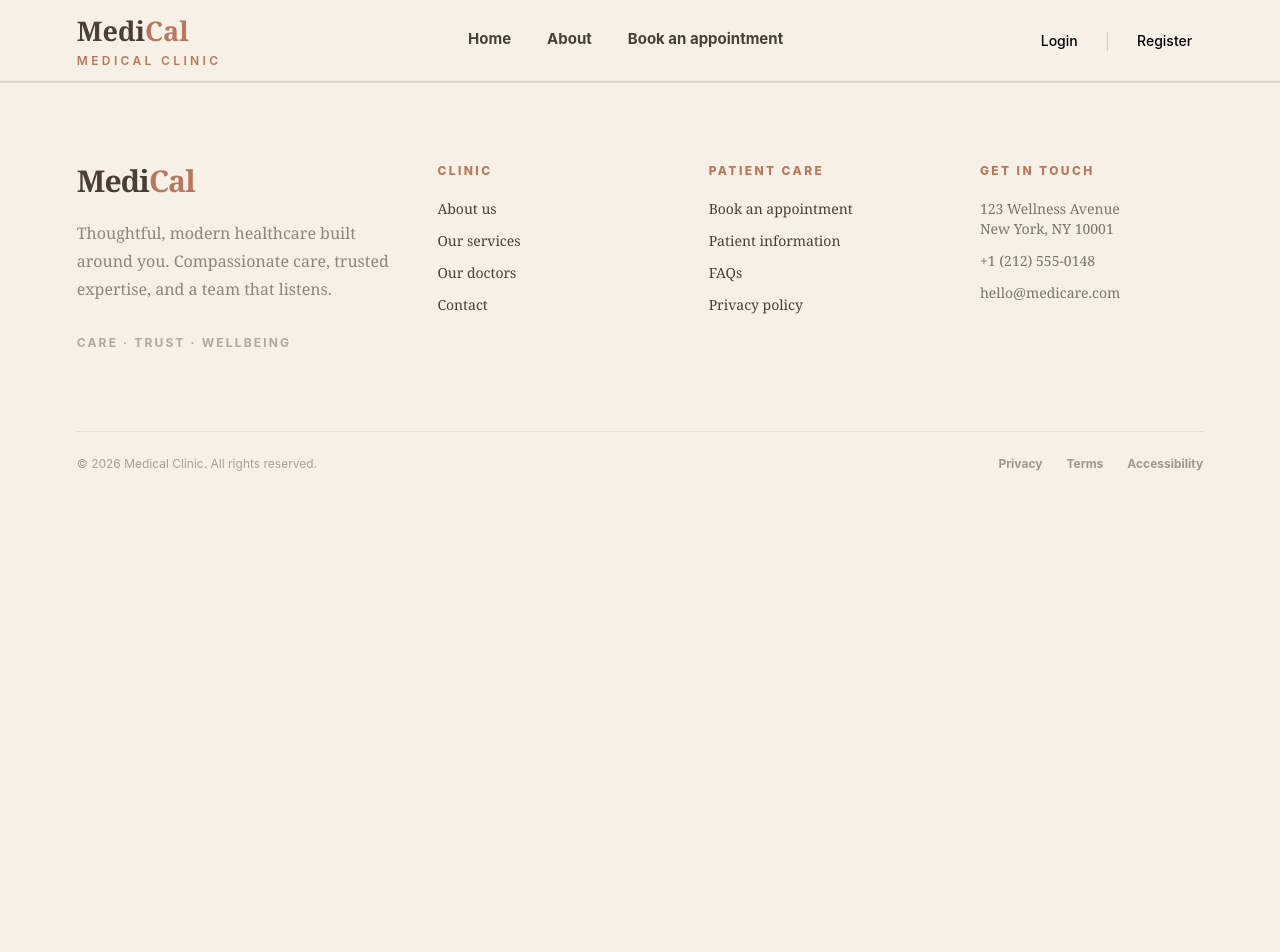
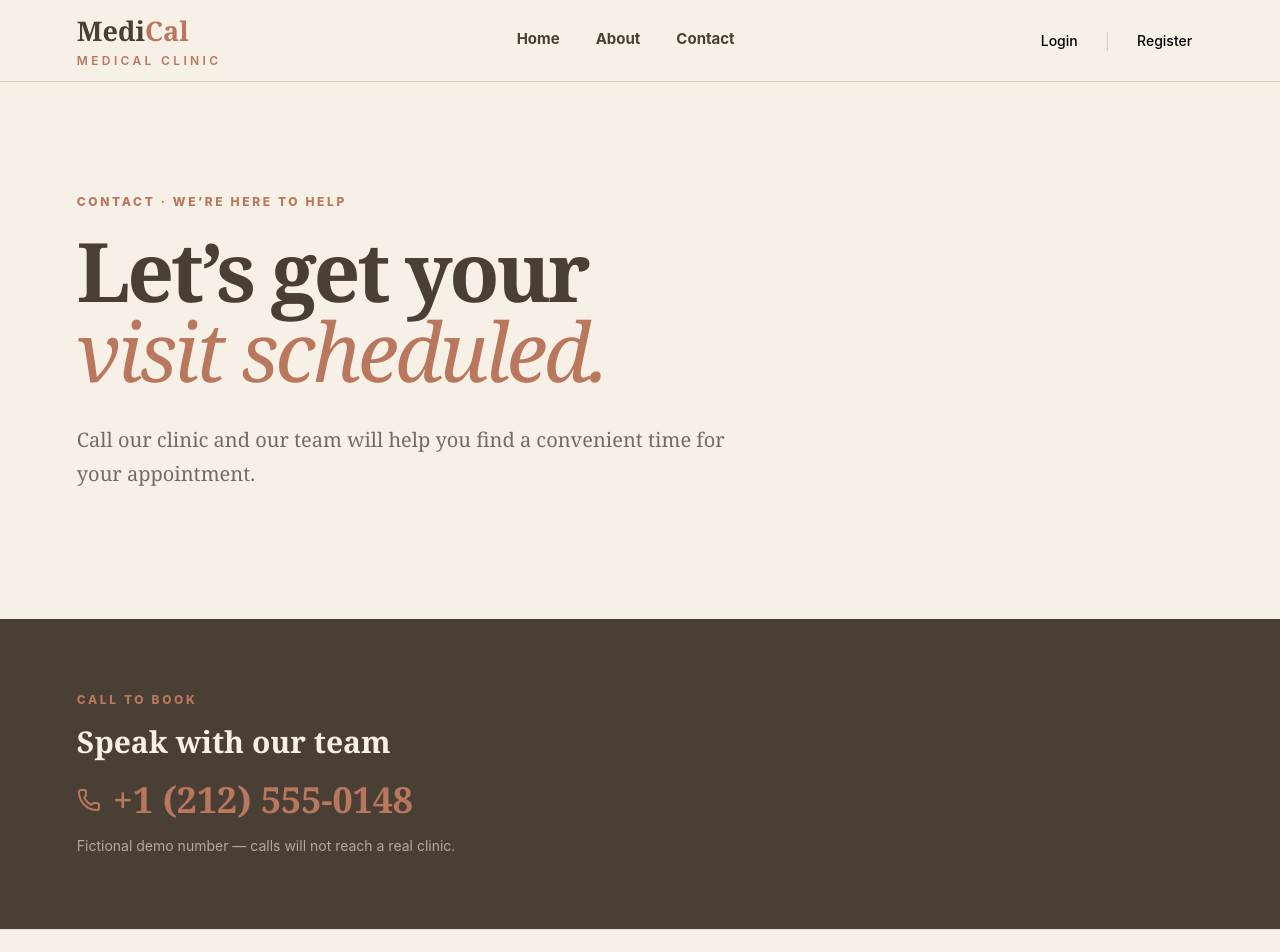
Before and after one commit to medical-com/client, a React (Vite) app: page /contact in a window 1280 px wide. Shown: the top 952 px of the page. Before the commit the page ends 800 px from the top, so only its background shows below. Built offline with nearby package versions, Linux system fonts and the light colour scheme; no server answers.

Commit message:
feat: add contact page & disable book an appointment page

```diff
--- a/src/components/layout/footer/index.tsx
+++ b/src/components/layout/footer/index.tsx
@@ -64,7 +64,7 @@ export const Footer = () => {
 
             <nav className="flex flex-col gap-3 font-serif text-sm">
               <a
-                href="/appointments"
+                href="/contact"
                 className="w-fit transition-colors hover:text-accent"
               >
                 Book an appointment
--- a/src/components/layout/navbar/index.tsx
+++ b/src/components/layout/navbar/index.tsx
@@ -50,7 +50,7 @@ export const Navbar = () => {
       <nav className="flex h-full items-center gap-4 sm:gap-8">
         <NavLink href="/">Home</NavLink>
         <NavLink href="/about">About</NavLink>
-        <NavLink href="/appointment">Book an appointment</NavLink>
+        <NavLink href="/contact">Contact</NavLink>
       </nav>
 
       {/* Auth */}
--- a/src/pages/about/index.tsx
+++ b/src/pages/about/index.tsx
@@ -1,3 +1,5 @@
+import { Link } from "react-router-dom";
+
 const About = () => {
   return (
     <div className="bg-background text-primary">
@@ -187,9 +189,10 @@ const About = () => {
             team is ready to help.
           </p>
 
-          <button
-            type="button"
+          <Link
+            to="/contact"
             className="
+              inline-flex items-center
               mt-8 rounded-[5px]
               bg-primary px-6 py-4
               font-bold text-background
@@ -206,7 +209,7 @@ const About = () => {
             <span className="ml-8" aria-hidden="true">
               →
             </span>
-          </button>
+          </Link>
         </section>
       </main>
     </div>
--- /dev/null
+++ b/src/pages/contact/index.tsx
@@ -0,0 +1,48 @@
+import { Phone } from "lucide-react";
+
+const Contact = () => (
+  <div className="bg-background text-primary">
+    <main>
+      <section className="mx-auto max-w-360 px-5 pt-20 pb-24 sm:px-[6vw] lg:pt-28 lg:pb-32">
+        <div className="max-w-4xl">
+          <p className="mb-5 text-xs font-extrabold tracking-[0.22em] text-accent">
+            CONTACT · WE’RE HERE TO HELP
+          </p>
+          <h1 className="font-serif text-5xl font-bold leading-[0.98] tracking-[-0.04em] sm:text-6xl lg:text-[82px]">
+            Let’s get your
+            <br />
+            <em className="font-normal text-accent">visit scheduled.</em>
+          </h1>
+          <p className="mt-8 max-w-2xl font-serif text-lg leading-[1.7] text-primary/75 sm:text-[20px]">
+            Call our clinic and our team will help you find a convenient time
+            for your appointment.
+          </p>
+        </div>
+      </section>
+
+      <section className="border-y border-primary/10 bg-primary text-background">
+        <div className="mx-auto max-w-360 px-5 py-14 sm:px-[6vw] sm:py-18">
+          <p className="mb-4 text-xs font-extrabold tracking-[0.22em] text-accent">
+            CALL TO BOOK
+          </p>
+          <h2 className="font-serif text-2xl font-bold sm:text-3xl">
+            Speak with our team
+          </h2>
+          <a
+            href="tel:+12125550148"
+            className="mt-5 inline-flex items-center gap-3 font-serif text-3xl font-bold text-accent transition-colors hover:text-background sm:text-4xl"
+            aria-label="Call the demo clinic at +1 212 555 0148"
+          >
+            <Phone className="size-6" aria-hidden="true" />
+            +1 (212) 555-0148
+          </a>
+          <p className="mt-4 text-sm text-background/60">
+            Fictional demo number — calls will not reach a real clinic.
+          </p>
+        </div>
+      </section>
+    </main>
+  </div>
+);
+
+export default Contact;
--- a/src/pages/home/index.tsx
+++ b/src/pages/home/index.tsx
@@ -1,3 +1,5 @@
+import { Link } from "react-router-dom";
+
 const HeroContent = () => {
   return (
     <section className="text-primary">
@@ -31,9 +33,10 @@ const HeroContent = () => {
 
       <div className="mt-7 flex flex-col gap-4 sm:flex-row sm:items-center">
         {/* Primary CTA */}
-        <button
-          type="button"
+        <Link
+          to="/contact"
           className="
+            inline-flex items-center
             rounded-[5px]
             bg-primary px-5.5 py-4
             font-bold text-background
@@ -50,7 +53,7 @@ const HeroContent = () => {
           <span className="ml-8" aria-hidden="true">
             →
           </span>
-        </button>
+        </Link>
 
         {/* About button */}
         <a
```
Also changed, not shown: src/index.tsx (+8 -3 lines).
